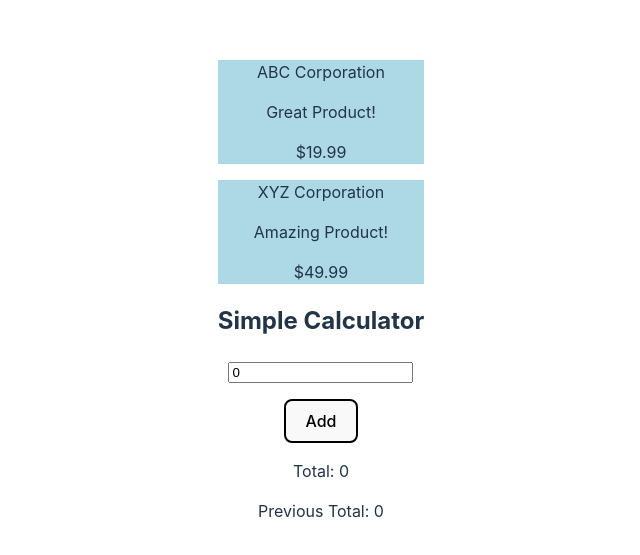
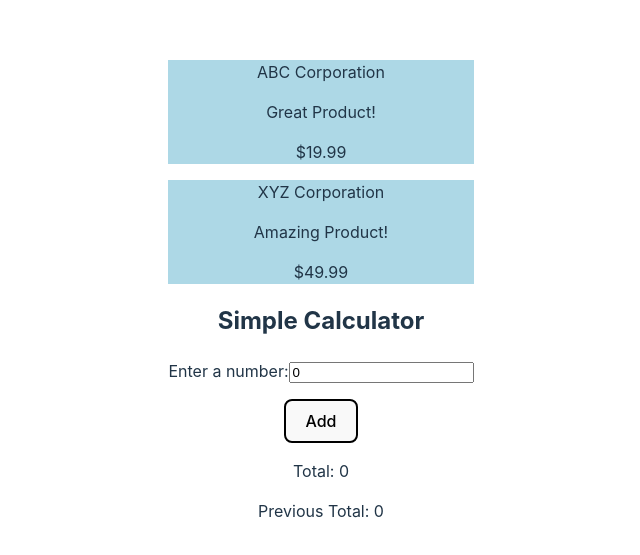
Before and after one commit to eapostol/github-actions-demo, a React (Vite) app: page / in a window 1280 px wide. Shown: the part 109-664 px from the top of the page, without its empty margins (319-959 px from the left). Built offline with nearby package versions, Linux system fonts and the light colour scheme.

Commit message:
fix: updated calculator

```diff
--- a/src/components/Calculator.tsx
+++ b/src/components/Calculator.tsx
@@ -17,10 +17,12 @@ export default function Calculator() {
     <div className="calculator">
       <h2>Simple Calculator</h2>
       <p>
+        <label htmlFor="value">Enter a number:</label>
         <input
           type="text"
           id="value"
           name="value"
+          placeholder="Enter a number"
           onChange={(event) => { setValue(Number(event.target.value)); }}
           value={value}
         />
```
